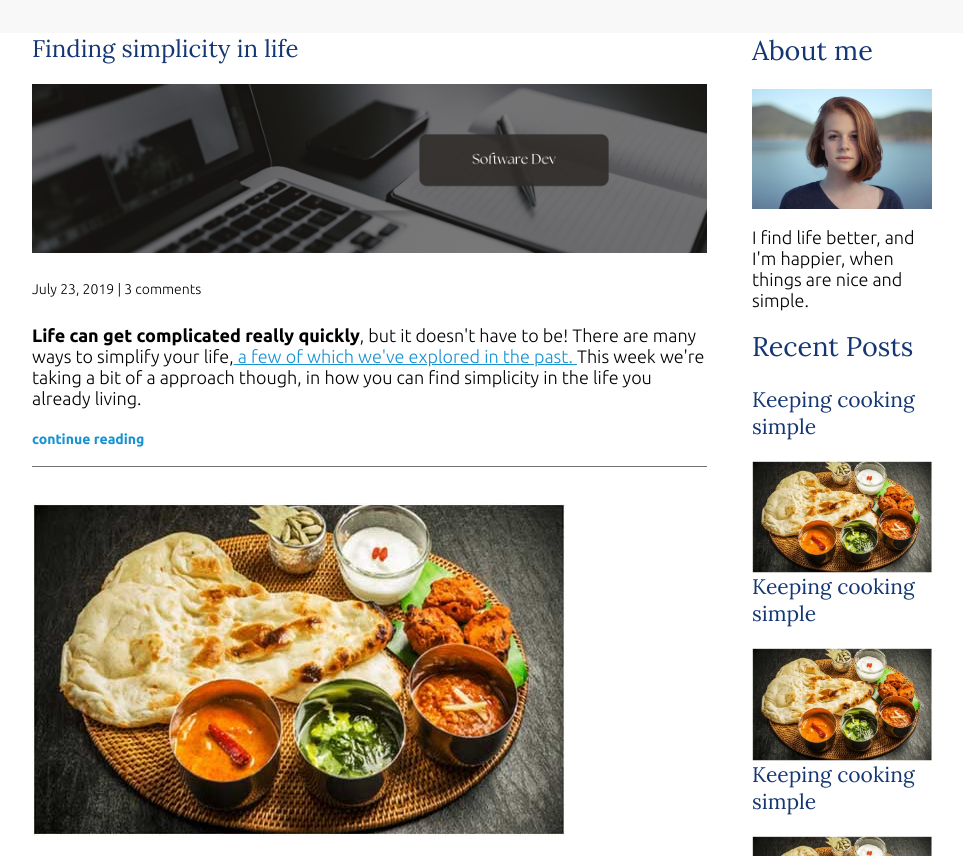
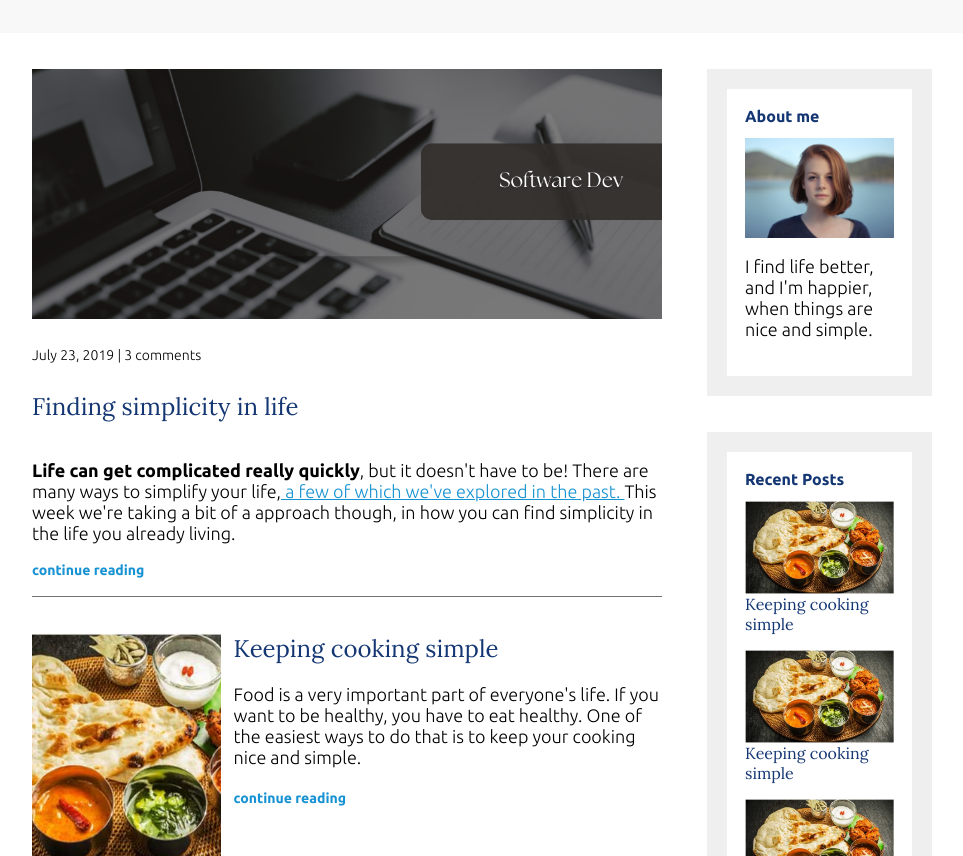
Before and after one commit to seVishnu/responsive-exercise-2, a plain HTML site: page index.html in a window 1280 px wide. Shown: the part 96-952 px from the top of the page, without its empty margins (158-1121 px from the left). Drawn offline with Linux system fonts and the light colour scheme.

Commit message:
fea:responsive-design

```diff
--- a/style.css
+++ b/style.css
@@ -56,6 +56,14 @@ strong {
 .article-info {
   margin: 2em 0;
 }
+.widget-title,
+.widget-recent-post-title {
+  font-size: 1rem;
+}
+.widget-title {
+  font-family: "Ubuntu", sans-serif;
+  font-weight: 700;
+}
 /*Layout*/
 .container {
   width: 90%;
@@ -71,16 +79,19 @@ header {
   background-color: #f8f8f8;
   padding: 2em 0;
   text-align: center;
+  margin-bottom: 2em;
 }
 @media screen and (min-width: 675px) {
   .container-flex {
     flex-direction: row;
   }
   main {
-    width: 75%;
+    width: 70%;
   }
   aside {
-    width: 20%;
+    width: 25%;
+    min-width: 200px;
+    margin-left: 1em;
   }
 }
 nav ul {
@@ -138,3 +149,47 @@ nav a:focus {
 .article-recent-secondary {
   order: 1;
 }
+
+@media screen and (min-width: 675px) {
+  .article-recent {
+    flex-direction: row;
+    justify-content: space-between;
+  }
+  .article-recent-main {
+    width: 68%;
+  }
+  .article-recent-secondary {
+    width: 30%;
+  }
+  .article-image {
+    width: 100%;
+    min-height: 250px;
+    object-fit: cover;
+  }
+  .article-featured {
+    display: flex;
+    flex-direction: column;
+  }
+  .article-image {
+    order: -2;
+  }
+  .article-info {
+    order: -1;
+  }
+}
+
+/*Widgets*/
+
+.sidebar-widget {
+  border: 20px solid #efefef;
+  margin-bottom: 2em;
+  padding: 1em;
+}
+
+.widget-recent-posts {
+  display: flex;
+  flex-direction: column;
+}
+.widget-image {
+  order: -1;
+}
```
